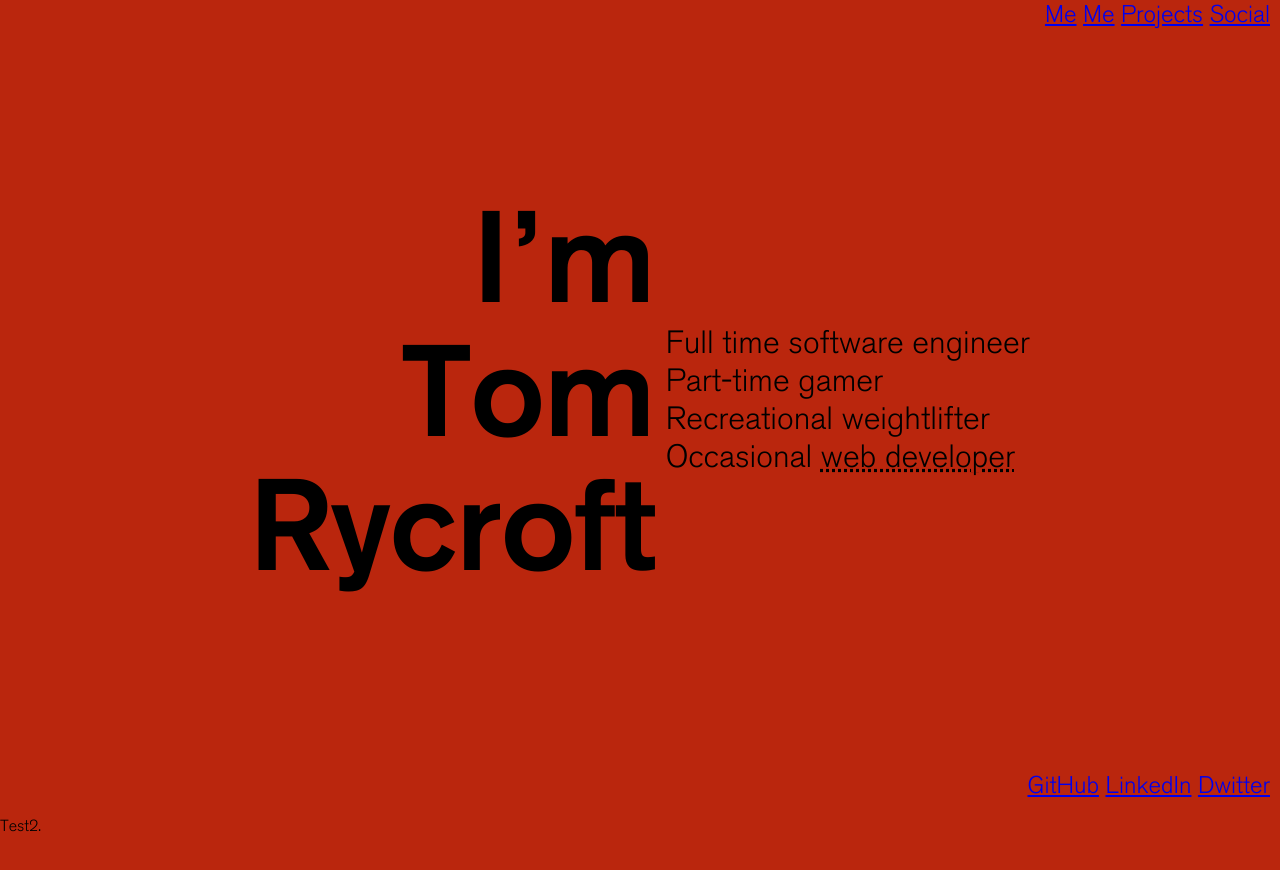
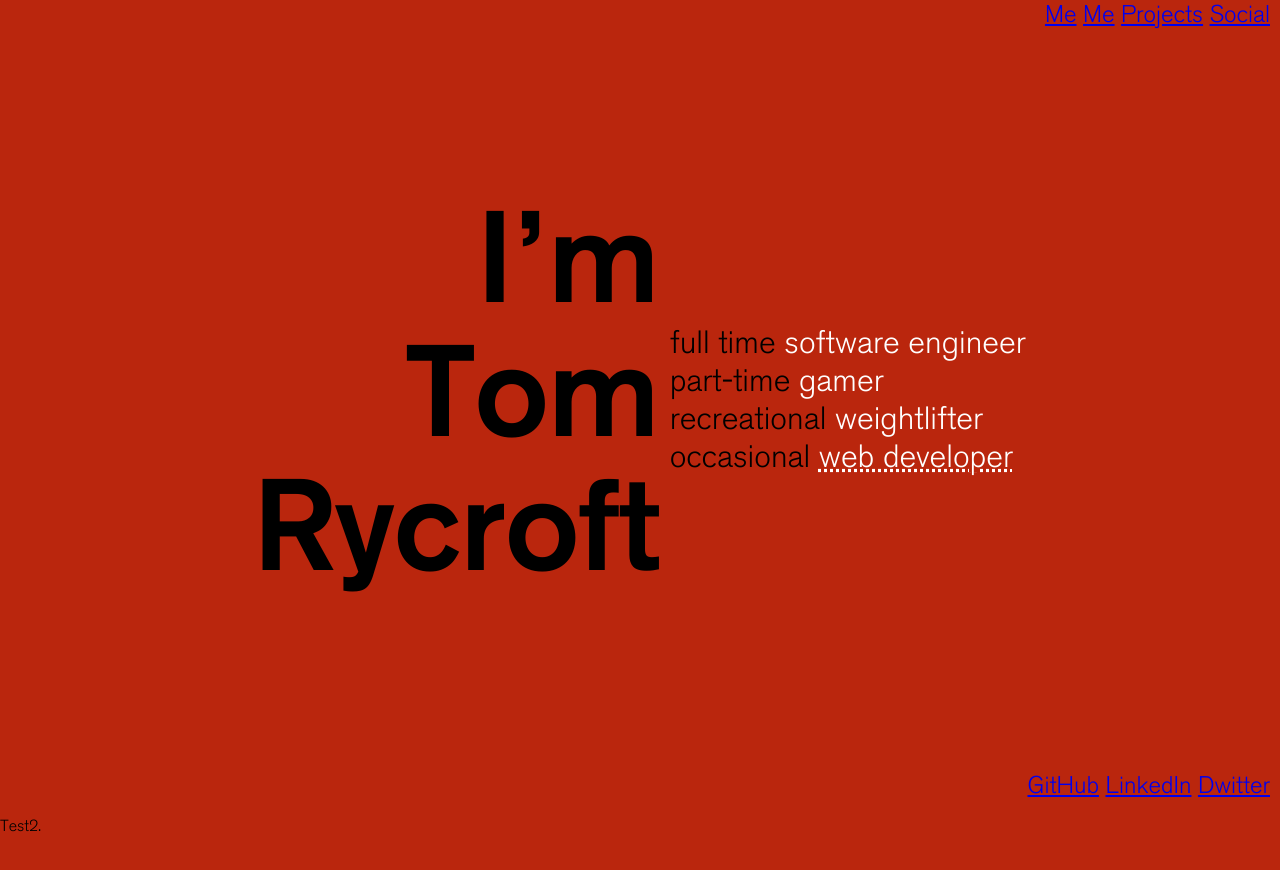
Before and after one commit to Erazed/erazed.github.io, a plain HTML site: page index.html in a window 1280 px wide. Shown: the top 870 px of the page. Drawn offline with Linux system fonts and the light colour scheme.

Commit message:
added white typography

```diff
--- a/css/style.css
+++ b/css/style.css
@@ -60,3 +60,7 @@ section {
   font-size: 2rem;
   padding-left: 10px;
 }
+
+.white {
+  color: white;
+}
--- a/index.html
+++ b/index.html
@@ -36,10 +36,10 @@
 					<span>I&#8217;m<br>Tom<br>Rycroft</h1></span>
 				</div>
 				<div class="intro-right">
-					<span>Full time software engineer<br>
-						Part-time gamer<br>
-						Recreational weightlifter<br>
-						Occasional <abbr title="See: Infinite Monkey Theorem">web developer</abbr></span>
+					<span>full time<span class="white"> software engineer</span><br> part-time
+					<span class="white"> gamer</span><br> recreational
+					<span class="white"> weightlifter</span><br> occasional
+					<span class="white"><abbr title="See: The Infinite Monkey Theorem of positioning a div where you want it"> web developer</abbr></span></span>
 				</div>
 			</section>
 			<div name="#projects" class="projects" id="projects">
```
